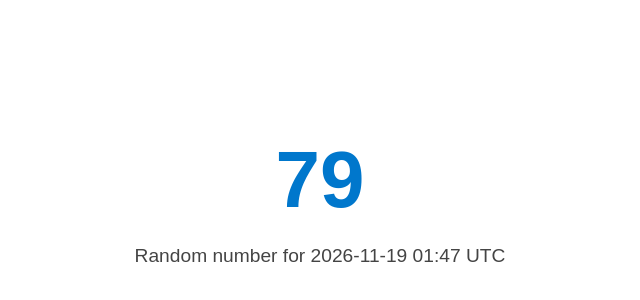
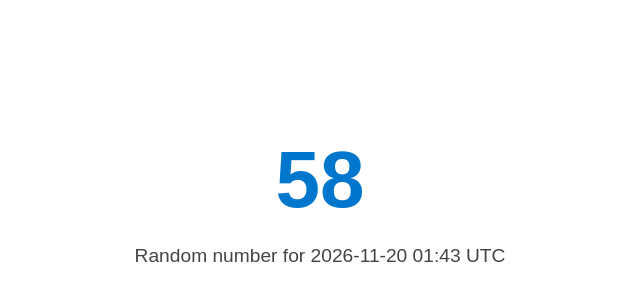
Before and after one commit to Neato-Nick/daily-random-number, a plain HTML site: page index.html in a window 1280 px wide. Shown: the part 58-358 px from the top of the page, without its empty margins (320-960 px from the left). Drawn offline with Linux system fonts and the light colour scheme.

Commit message:
Daily update: Fri Nov 20 01:43:06 UTC 2026

```diff
--- a/index.html
+++ b/index.html
@@ -11,7 +11,7 @@
   </style>
 </head>
 <body>
-  <h1>79</h1>
-  <p>Random number for 2026-11-19 01:47 UTC</p>
+  <h1>58</h1>
+  <p>Random number for 2026-11-20 01:43 UTC</p>
 </body>
 </html>
```
